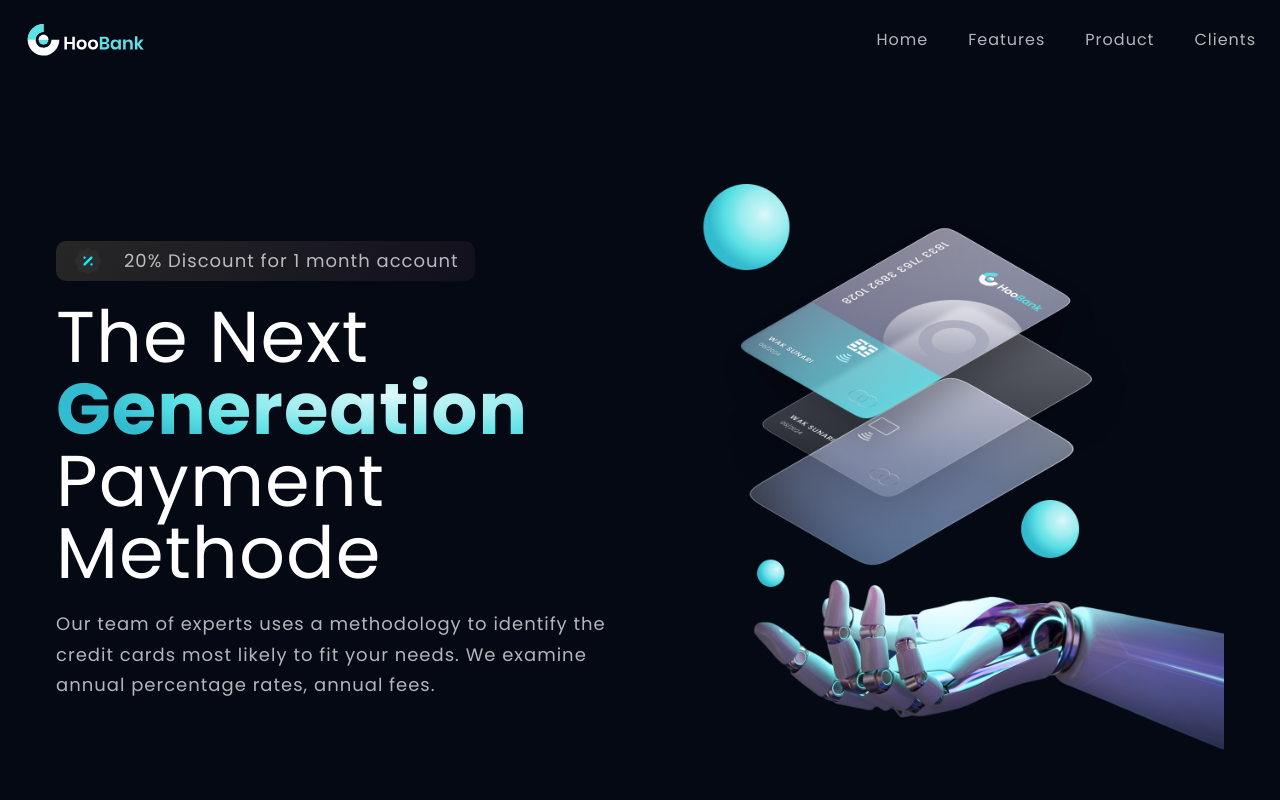
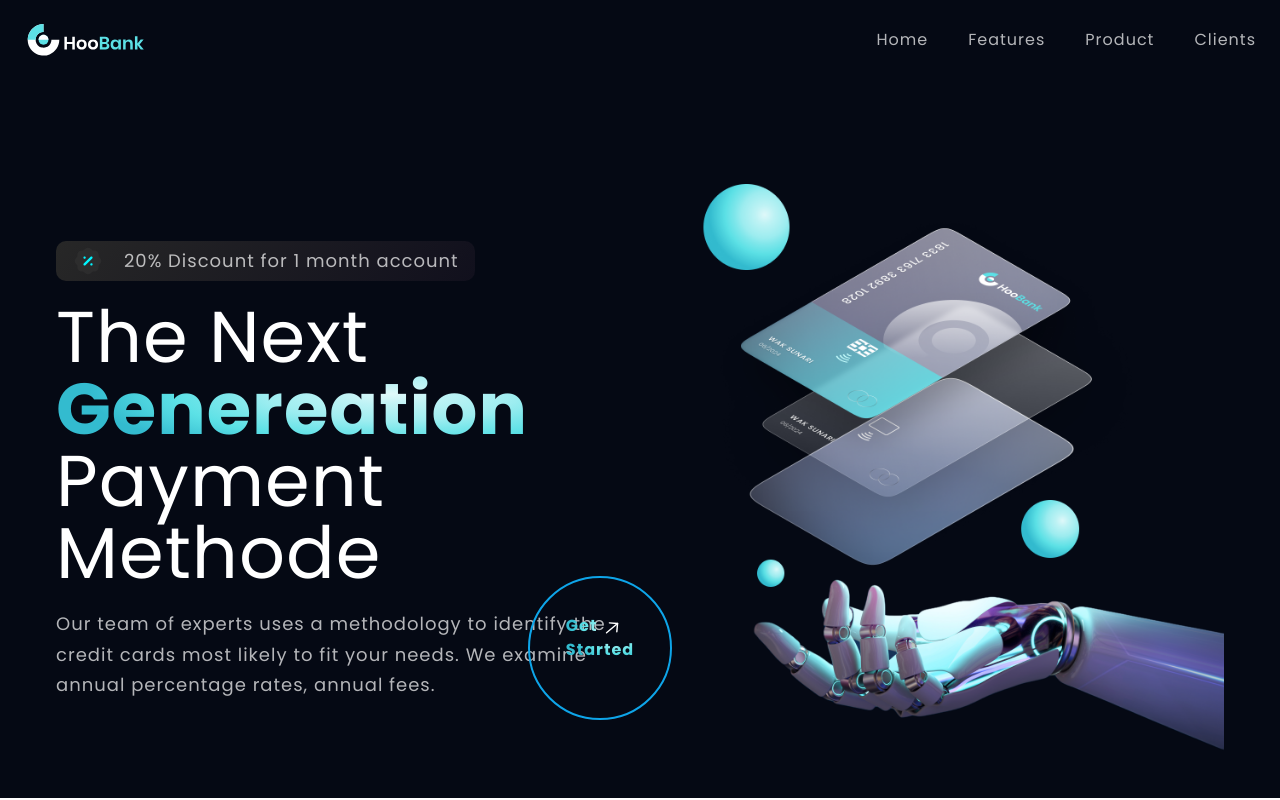
Before and after one commit to elghanbibadr/tailwindreactproject, a React (Vite) app: page / in a window 1280 px wide. Shown: the top 800 px of the page. Built offline with nearby package versions, Linux system fonts and the light colour scheme.

Commit message:
complete the hero section

```diff
--- a/src/component/Hero.jsx
+++ b/src/component/Hero.jsx
@@ -17,12 +17,12 @@ function Hero() {
                     We examine annual percentage rates, annual fees.
                 </p>
             </div>
-            <div className='hero__img-box my-6 col-start-2 col-end-3'>
+            <div className='hero__img-box md:relative my-6 col-start-2 col-end-3'>
                 <img className='hero__img 	 w-full md: col-start-2 col-end-4' src={robot} alt="robott image" />
             </div>
-            <div className='hero__getStarted border-sky-500	border-2 w-36 h-36 '>
-                <h3 className='hero__getStarted-title capitalize  font-bold'>get Started</h3>
-                <img className='hero__getStarted-icon ' src={arrowUp} />
+            <div className='hero__getStarted  mx-auto    border-sky-500	border-2 w-36 h-36 flex flex-col justify-center items-center cursor-pointer md:absolute right-10 left-0 lg:right-20 bottom-20  '>
+                <h3 className='hero__getStarted-title capitalize  font-bold'>get <br/> Started</h3>
+                <img className='hero__getStarted-icon relative left-3 bottom-11' src={arrowUp} />
             </div>
         </section>
     );
```
